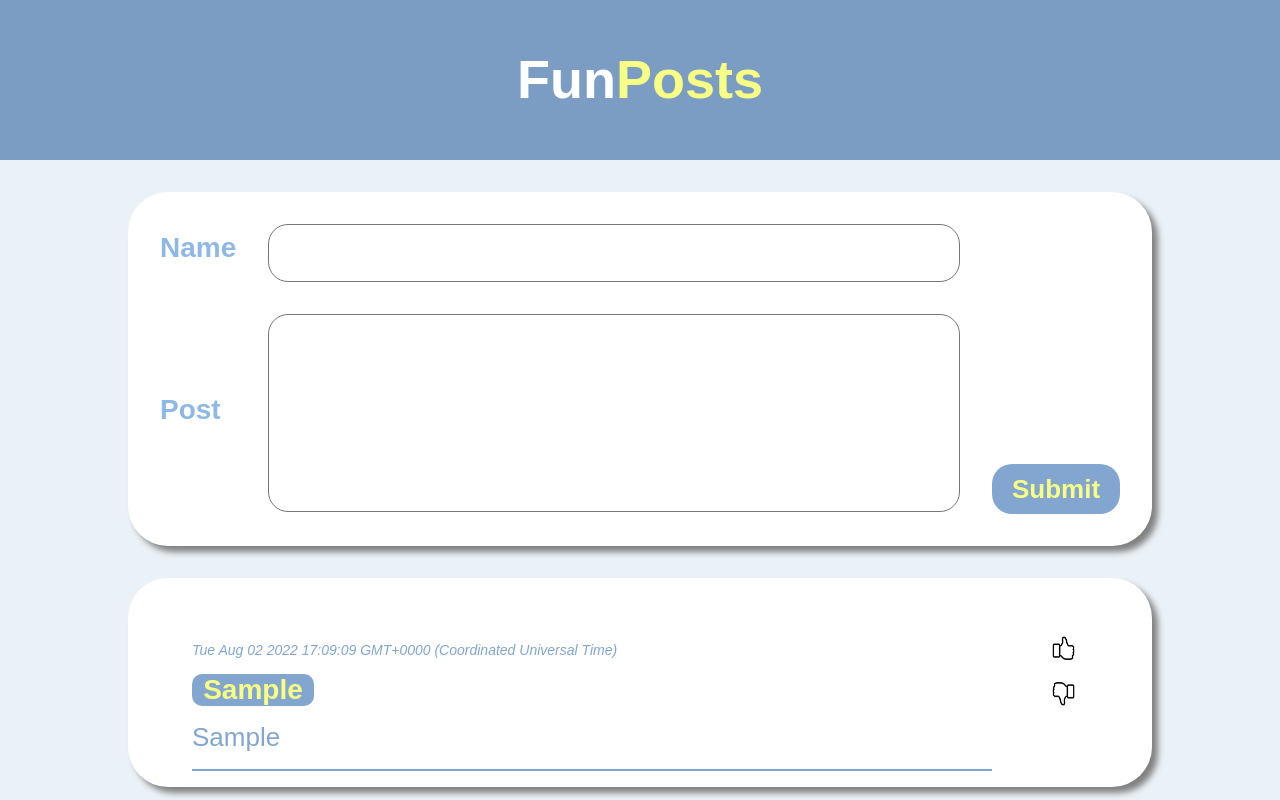
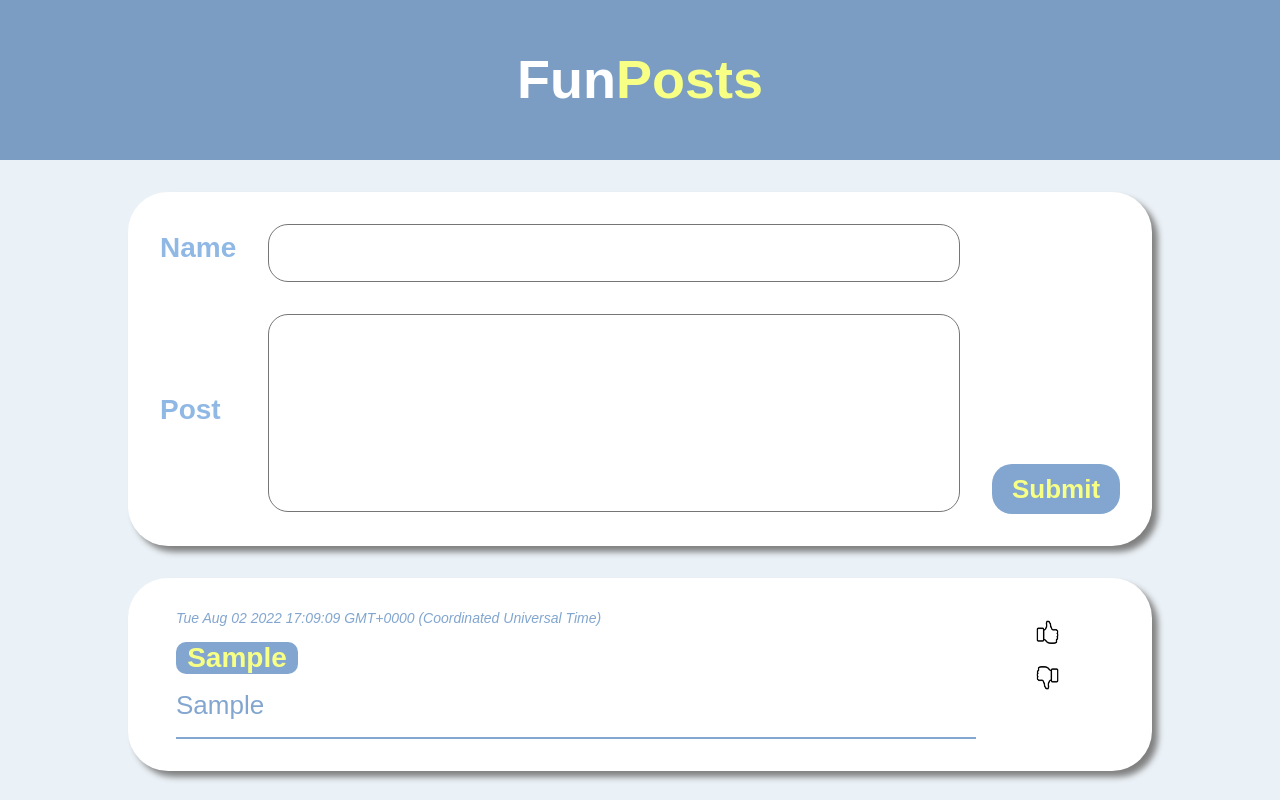
Before and after one commit to MBisovskyi/SocialFeed-project, a React (Create React App) app: page / in a window 1280 px wide. Both pictures are taken after typing "Sample", "Sample" into the empty fields and a click on the button "Submit". Built offline with nearby package versions, Linux system fonts and the light colour scheme.

Commit message:
Still fixing positioning of DisplayPosts component

```diff
--- a/src/Components/DisplayPosts/DisplayPosts.css
+++ b/src/Components/DisplayPosts/DisplayPosts.css
@@ -13,14 +13,14 @@
   justify-content: space-between;
   align-items: flex-end;
   width: 95%;
-  padding: 1rem;
+  padding: 2rem 0;
 }
 
 .text-field {
   width: 90%;
   display: inline;
   overflow-wrap: anywhere;
-  margin: 3rem 3rem 0 3rem;
+  margin: 0rem 3rem;
 }
 
 .name-text {
--- a/src/Components/LikeDislikeComponent/LikeDislikeComponent.css
+++ b/src/Components/LikeDislikeComponent/LikeDislikeComponent.css
@@ -1,7 +1,6 @@
 .like-dislike-wrap {
   display: flex;
   flex-direction: column;
-  margin-top: 2rem;
 }
 
 .like-dislike-wrap img {
```
